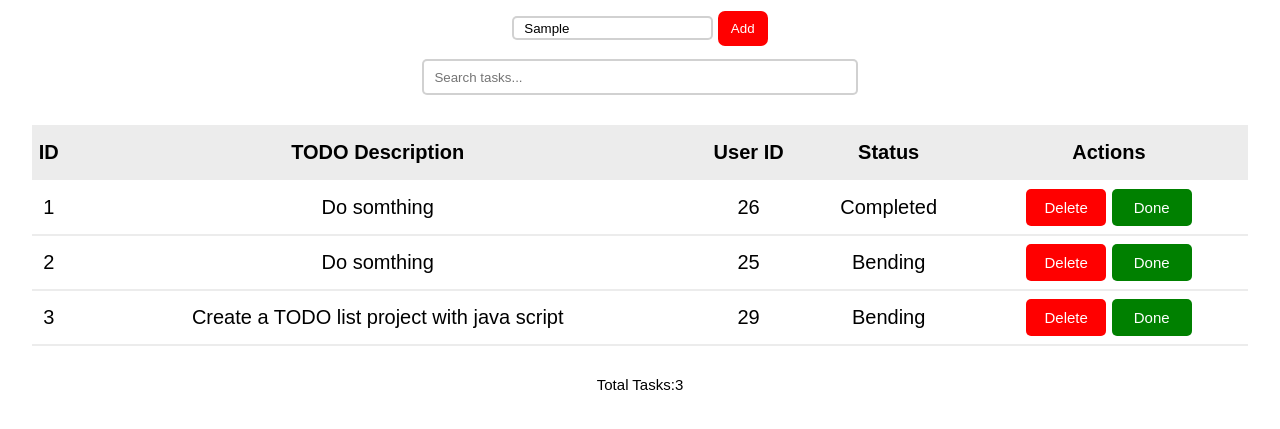
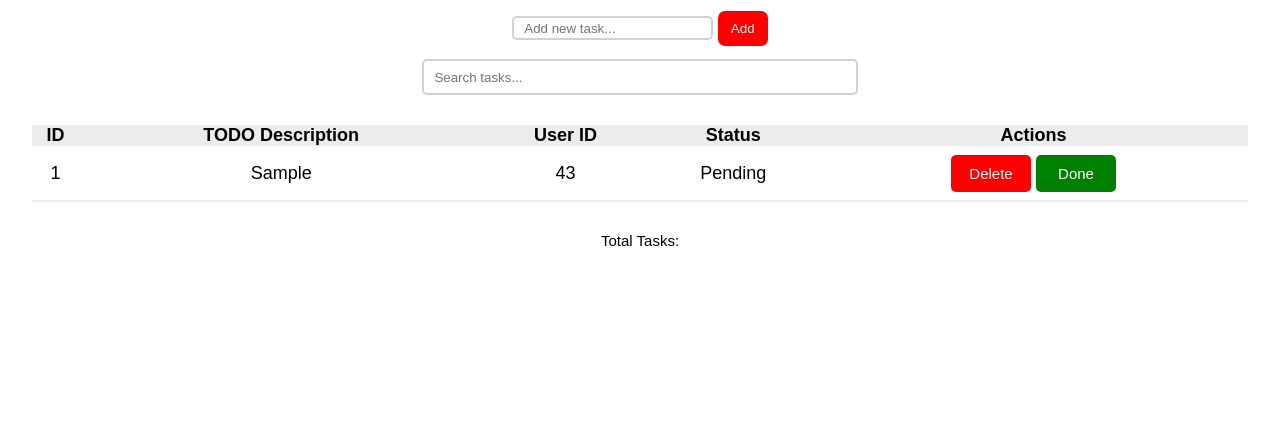
Before and after one commit to Nama-Salameh/TODO-list, a plain HTML site: page index.html in a window 1280 px wide. Both pictures are taken after typing "Sample" into the empty fields and a click on the button "Add". Shown: the part 115-544 px from the top of the page. Drawn offline with Linux system fonts and the light colour scheme.

Commit message:
Added new TODO

```diff
--- a/index.html
+++ b/index.html
@@ -21,7 +21,12 @@
           class="TODO__header__section--AddTask__input--add"
           placeholder="Add new task..."
         />
-        <button class="TODO__header__section--AddTask__button--Add">Add</button>
+        <button
+          class="TODO__header__section--AddTask__button--Add"
+          onclick="AddTask()"
+        >
+          Add
+        </button>
       </section>
       <input
         class="TODO__header__input--search"
@@ -42,55 +47,14 @@
             <th>Actions</th>
           </tr>
         </thead>
-        <tbody>
-          <tr class="TODO__main__table--tasks__tr">
-            <td>1</td>
-            <td>Do somthing</td>
-            <td>26</td>
-            <td>Completed</td>
-            <td>
-              <button class="TODO__main__table--tasks__tr__button--delete">
-                Delete
-              </button>
-              <button class="TODO__main__table--tasks__tr__button--done">
-                Done
-              </button>
-            </td>
-          </tr>
-          <tr class="TODO__main__table--tasks__tr">
-            <td>2</td>
-            <td>Do somthing</td>
-            <td>25</td>
-            <td>Bending</td>
-            <td>
-              <button class="TODO__main__table--tasks__tr__button--delete">
-                Delete
-              </button>
-              <button class="TODO__main__table--tasks__tr__button--done">
-                Done
-              </button>
-            </td>
-          </tr>
-          <tr class="TODO__main__table--tasks__tr">
-            <td>3</td>
-            <td>Create a TODO list project with java script</td>
-            <td>29</td>
-            <td>Bending</td>
-            <td>
-              <button class="TODO__main__table--tasks__tr__button--delete">
-                Delete
-              </button>
-              <button class="TODO__main__table--tasks__tr__button--done">
-                Done
-              </button>
-            </td>
-          </tr>
-        </tbody>
+        <tbody id="TODO__main__table--tasks__body"></tbody>
       </table>
     </main>
     <footer class="TODO__footer">
       <p>Total Tasks:</p>
-      <p class="TODO__footer--tasksCounter">3</p>
+      <p class="TODO__footer--tasksCounter"></p>
     </footer>
+
+    <script src="script.js"></script>
   </body>
 </html>
--- /dev/null
+++ b/script.js
@@ -0,0 +1,45 @@
+const taskTable = document.getElementsByClassName(
+  "TODO__main__table--tasks"
+)[0];
+const taskTableBody = document.getElementById("TODO__main__table--tasks__body");
+
+function AddTask() {
+  var taskDescription = getTaskDescription();
+  if (taskDescription === "") {
+    return;
+  }
+
+  var newTask = taskTableBody.insertRow();
+
+  newTask.classList.add("TODO--main--table--tasks--tr");
+  var cell1 = newTask.insertCell(0);
+  var cell2 = newTask.insertCell(1);
+  var cell3 = newTask.insertCell(2);
+  var cell4 = newTask.insertCell(3);
+  var cell5 = newTask.insertCell(4);
+
+  cell1.innerHTML = getTasksCount();
+  cell2.innerHTML = taskDescription;
+  cell3.innerHTML = "43";
+  cell4.innerHTML = "Pending";
+  cell5.innerHTML =
+    ' <button class="TODO__main__table--tasks__tr__button--delete"> Delete </button> <button class="TODO__main__table--tasks__tr__button--done"> Done</button>';
+
+  deleteDescriptionInputValue();
+}
+
+function getTaskDescription() {
+  return document.getElementsByClassName(
+    "TODO__header__section--AddTask__input--add"
+  )[0].value;
+}
+
+function getTasksCount() {
+  return taskTableBody.rows.length;
+}
+
+function deleteDescriptionInputValue() {
+  document.getElementsByClassName(
+    "TODO__header__section--AddTask__input--add"
+  )[0].value = "";
+}
--- a/style.css
+++ b/style.css
@@ -48,9 +48,9 @@
   text-align: center;
   width: 95%;
   margin: 30px auto 30px;
-  font-size: 20px;
+  font-size: 18px;
 }
-.TODO__main__table--tasks__tr {
+.TODO--main--table--tasks--tr {
   height: 55px;
 }
 .TODO__main__table--tasks td {
```
